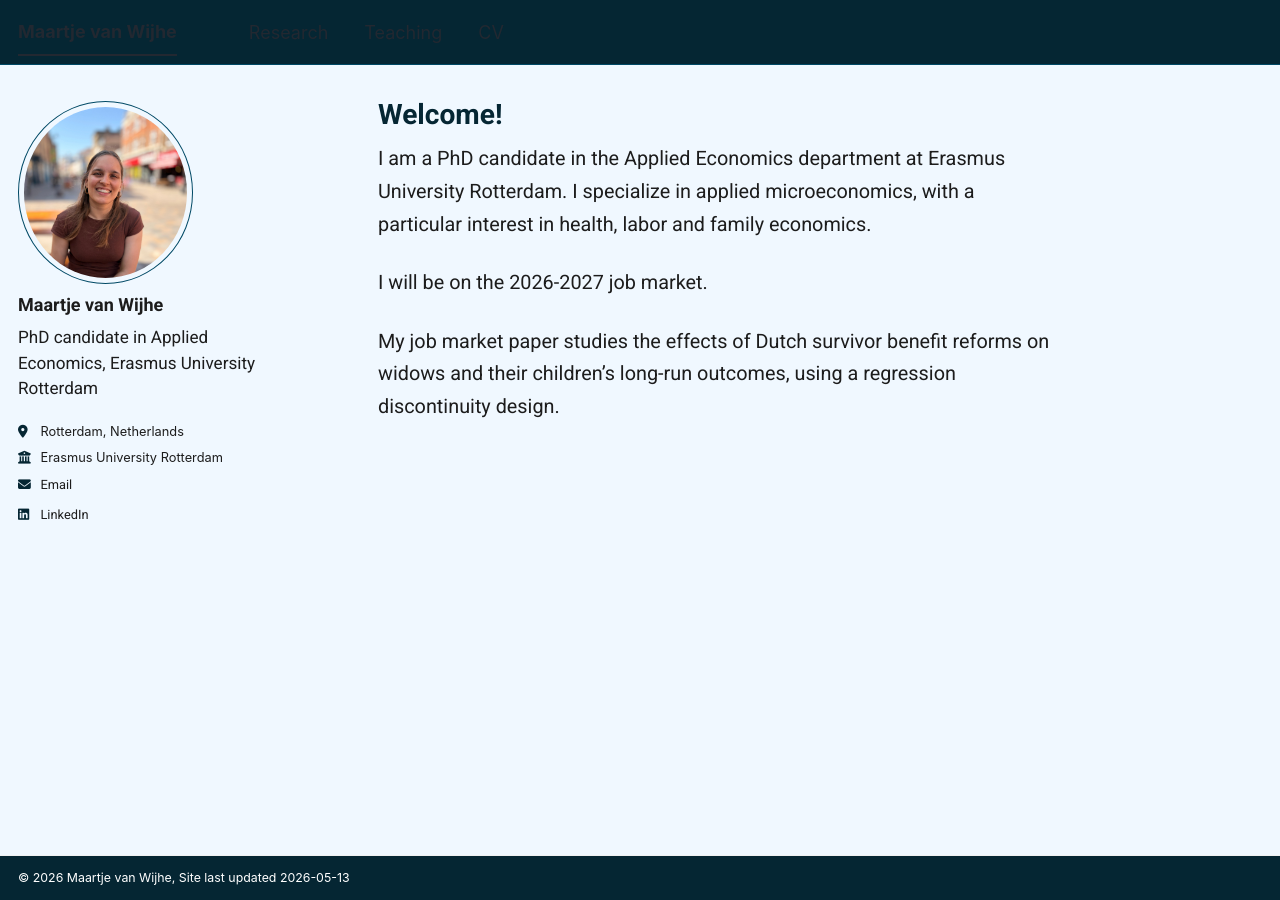
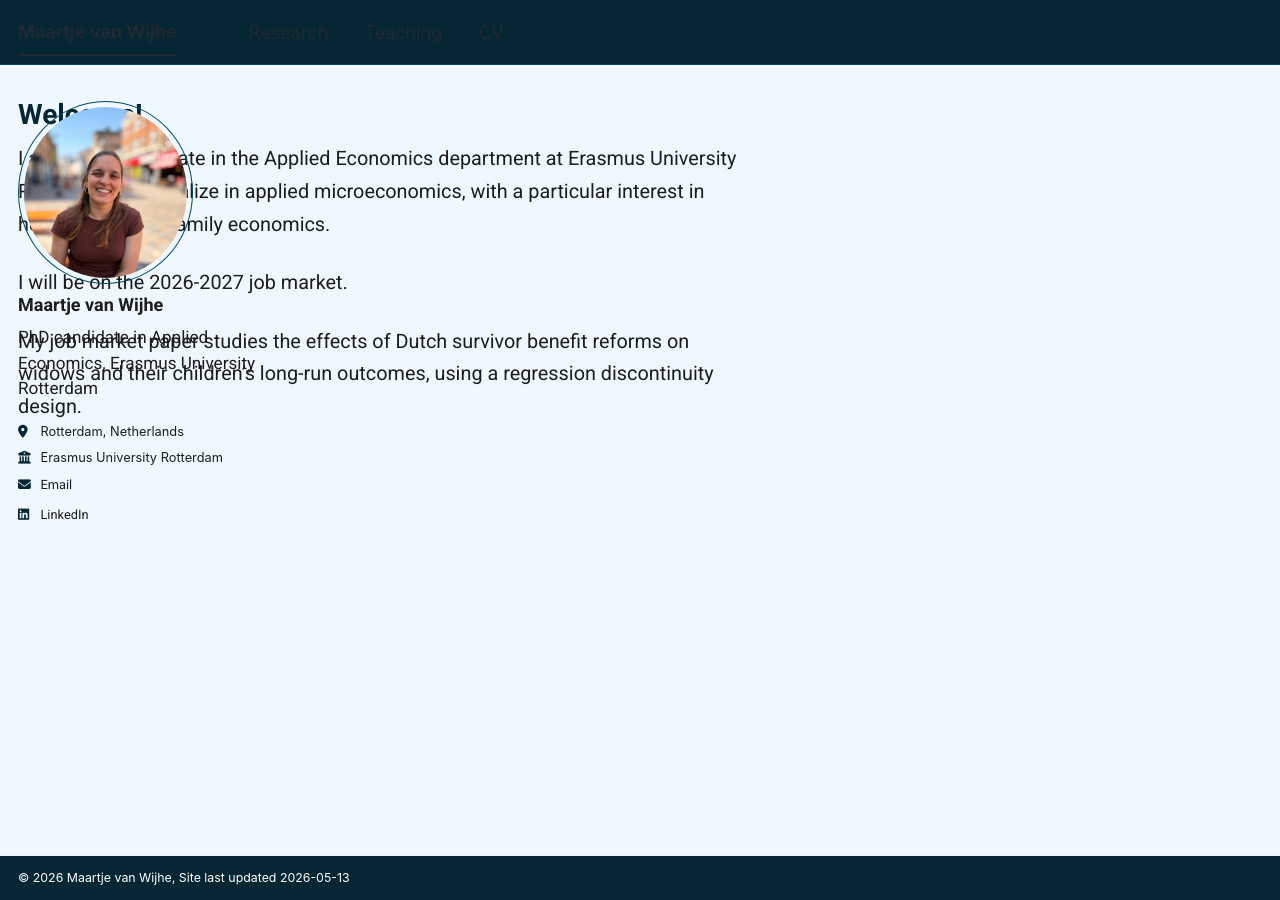
Before and after one commit to Maartjevw23/mywebsite, a Jekyll site: the page built from _pages/about.md, in a window 1280 px wide and 900 px high. Built offline with Jekyll 4.4.1, drawn with Linux system fonts in a browser that asks for light colours; a script bundle is joined from its source files by our own code; library files that are not in the unit come from our copies.

Commit message:
Update main.scss

```diff
--- a/assets/css/main.scss
+++ b/assets/css/main.scss
@@ -168,55 +168,57 @@
   border-bottom-color: #052633 !important;
 }
 
-/* --- 1. Fix voor Uitlijning & Layout (Vervangt het oude blok) --- */
+/* --- Volledige Layout Reset & Strakke Uitlijning --- */
+
+/* 1. Forceer de hoofdcontainer van de hele site op één breedte */
+.masthead__inner,
+.initial-content,
+.page__footer-inner {
+  max-width: 1200px !important; /* Breedte van je site */
+  margin-left: auto !important;
+  margin-right: auto !important;
+  padding-left: 20px !important;
+  padding-right: 20px !important;
+}
+
+/* 2. De Sidebar (Linkerkant) */
 @media (min-width: 64em) {
-  /* Sidebar breedte instellen zonder dat alles verschuift */
   .sidebar {
-    width: 300px !important;
-    float: none !important;
-    position: absolute;
+    width: 260px !important;
+    padding-right: 0 !important;
+    margin-right: 40px !important;
+    float: left !important;
   }
 
-  /* Zet de hoofdtekst terug op de juiste plek en lijn uit met 'Research' */
+  /* 3. De Hoofdtekst (Rechterkant) */
   .archive, .page {
-    width: auto !important;
-    float: none !important;
-    margin-left: 300px !important;
-    padding-left: 60px !important; /* Pas dit getal aan tot 'Welcome' onder 'Research' staat */
-  }
-
-  /* Lijn de koppen uit */
-  .page__title {
-    margin-top: 0 !important;
+    width: calc(100% - 300px) !important; /* Sidebar (260) + Margin (40) */
+    float: left !important;
     padding-left: 0 !important;
+    margin-left: 0 !important;
   }
 }
 
-/* De naam linksboven uitlijnen met de zijbalknaam */
-.masthead__inner {
-  max-width: 1280px !important;
-  padding-left: 2em !important; /* Tweak dit getal om de naam exact boven je foto te krijgen */
-  margin-left: auto;
-  margin-right: auto;
+/* 4. De "Maartje van Wijhe" Alignment (Header vs Sidebar) */
+.masthead__menu-item--lg {
+  padding-left: 0 !important;
+  margin-left: 0 !important;
 }
 
-.masthead__menu-item--lg {
-  padding-left: 0 !important;
+/* 5. De "Research" Alignment (Menu vs Welcome) */
+/* Dit zorgt dat de tekst 'Welcome' exact onder de menu-knop 'Research' begint */
+.page__title {
+  margin-top: 0 !important;
+  padding-top: 0 !important;
 }
 
-/* --- 2. De Kleuren & Uniformiteit (Behouden!) --- */
-.greedy-nav, .greedy-nav .visible-links li {
-  background-color: #052633 !important;
-}
-
-/* Geen witte/grijze streep onder actieve menu-items */
-.masthead__menu-item--active {
+/* 6. Netjes maken van de blauwe balk */
+.masthead {
   border-bottom: none !important;
 }
 
-/* Voorkom afbreken van 'Rotterdam' */
-.author__urls-wrapper li {
-  white-space: nowrap !important;
+.masthead__menu-item--active {
+  border-bottom: none !important;
 }
 /* --- Volledige Uniformiteit in Lettertype en Kleur --- */
 
```
